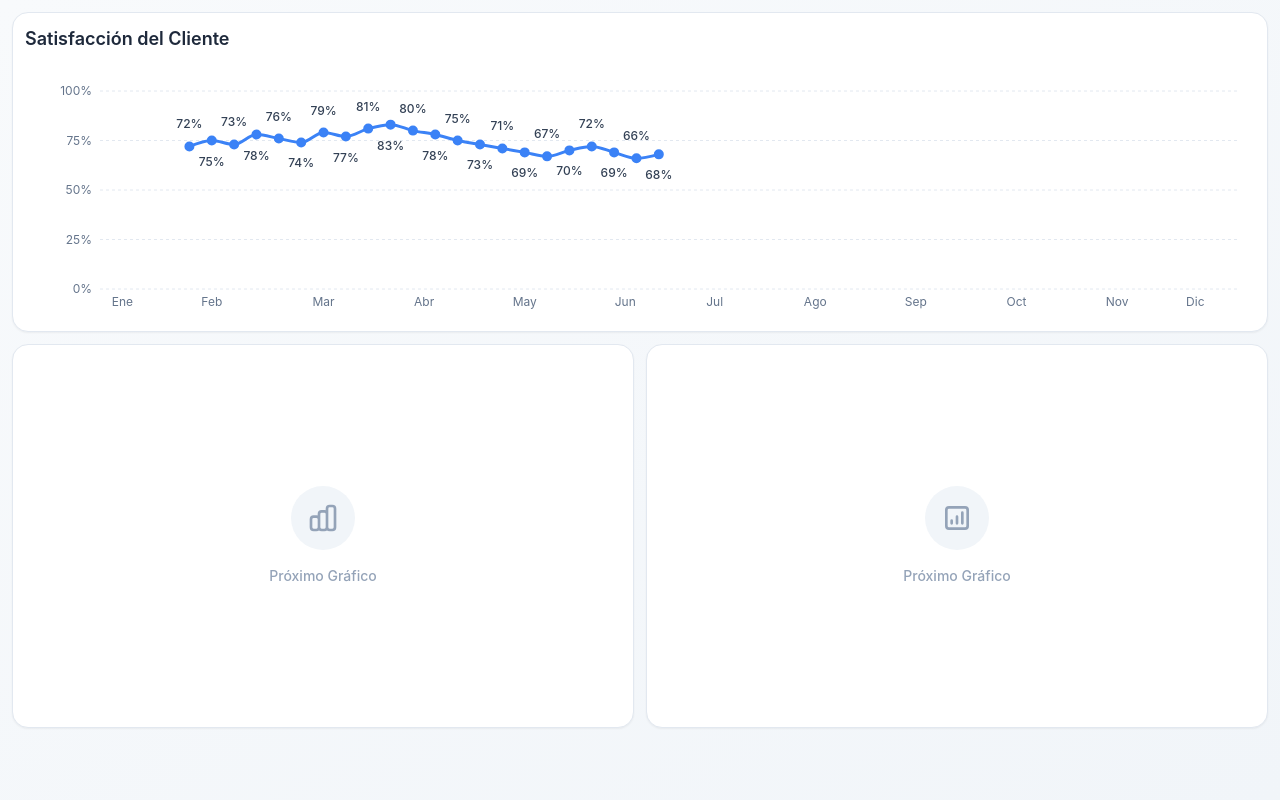
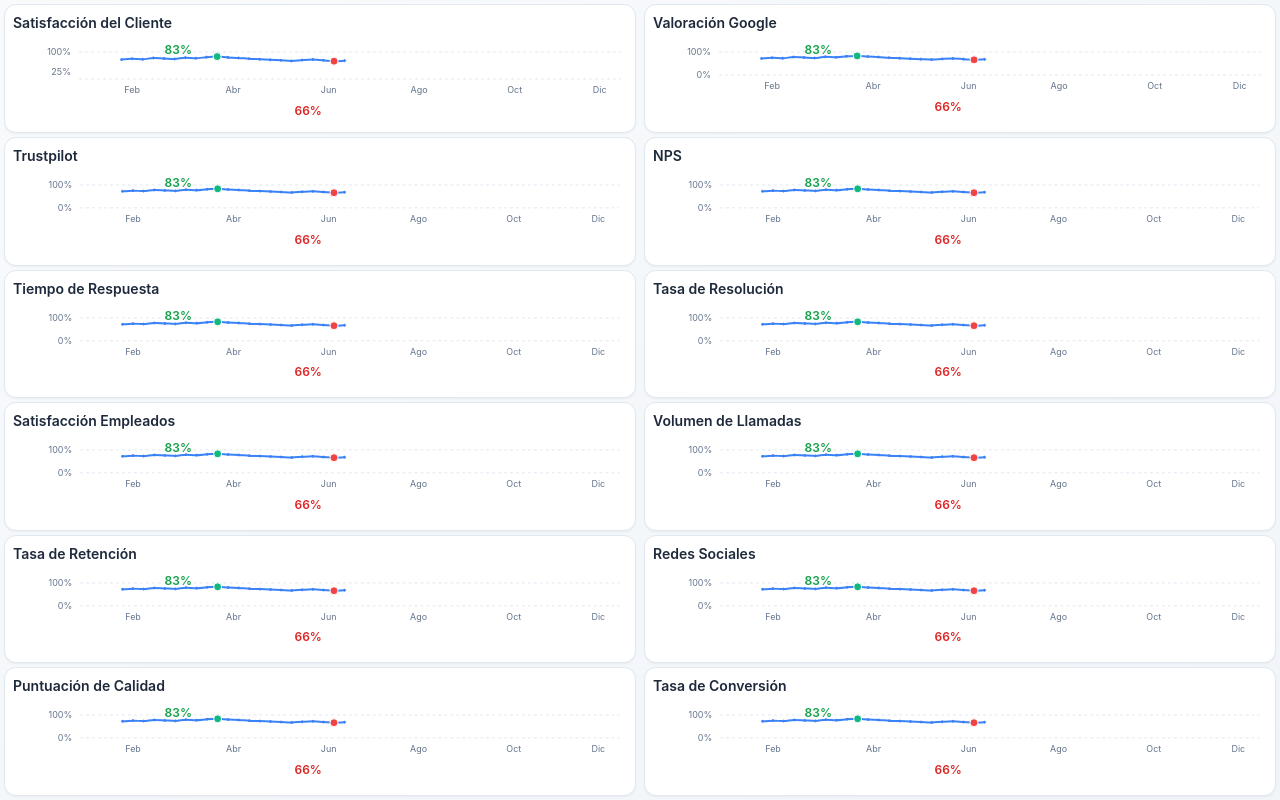
Before and after one commit to joseluisalmendral/customer-satisfaction-dashboard_v2, a React (Create React App) app: page / in a window 1280 px wide. Built offline with nearby package versions, Linux system fonts and the light colour scheme.

Commit message:
tamanio dinamicio hecho

```diff
--- a/src/App.js
+++ b/src/App.js
@@ -1,5 +1,5 @@
 import React from 'react';
-import { LineChart, Line, XAxis, YAxis, CartesianGrid, ResponsiveContainer, LabelList } from 'recharts';
+import { LineChart, Line, XAxis, YAxis, CartesianGrid, ResponsiveContainer, ReferenceDot } from 'recharts';
 
 const Dashboard = () => {
   // Datos ficticios de satisfacción del cliente por semanas
@@ -37,29 +37,11 @@ const Dashboard = () => {
     { week: 26, satisfaction: 68, month: 'Jun' },
   ];
 
-  // Componente personalizado para mostrar las etiquetas de porcentaje alternando posición
-  const CustomLabel = (props) => {
-    const { x, y, value, index } = props;
-    // Alternar posición: arriba del punto (números pares) y abajo del punto (números impares)
-    const yOffset = index % 2 === 0 ? -18 : 25;
-
-    return (
-      <text
-        x={x}
-        y={y + yOffset}
-        textAnchor="middle"
-        className="fill-slate-700 text-xs font-medium"
-      >
-        {value}%
-      </text>
-    );
-  };
-
-  // Mapeo de meses para el eje X
-  const monthPositions = {
-    'Ene': 2, 'Feb': 6, 'Mar': 11, 'Abr': 15.5, 'May': 20, 'Jun': 24.5,
-    'Jul': 28.5, 'Ago': 33, 'Sep': 37.5, 'Oct': 42, 'Nov': 46.5, 'Dic': 50
-  };
+  // Encontrar máximo y mínimo para marcadores
+  const maxValue = Math.max(...satisfactionData.map(d => d.satisfaction));
+  const minValue = Math.min(...satisfactionData.map(d => d.satisfaction));
+  const maxPoint = satisfactionData.find(d => d.satisfaction === maxValue);
+  const minPoint = satisfactionData.find(d => d.satisfaction === minValue);
 
   // Función para formatear el eje X
   const formatXAxisTick = (tickItem) => {
@@ -70,23 +52,26 @@ const Dashboard = () => {
     return index >= 0 ? monthNames[index] : '';
   };
 
+  // Función para crear un gráfico evolutivo compacto
+  const createEvolutiveChart = (title) => {
+    const maxValue = Math.max(...satisfactionData.map(d => d.satisfaction));
+    const minValue = Math.min(...satisfactionData.map(d => d.satisfaction));
+    const maxPoint = satisfactionData.find(d => d.satisfaction === maxValue);
+    const minPoint = satisfactionData.find(d => d.satisfaction === minValue);
+
     return (
-    <div className="min-h-screen bg-gradient-to-br from-slate-50 to-slate-100 p-3">
-      <div className="max-w-7xl mx-auto">
-
-        {/* Gráfico de satisfacción del cliente - 30% de la altura */}
-        <div className="bg-white rounded-2xl shadow-sm border border-slate-200 p-3 h-80">
-          <div className="flex items-center mb-2">
-            <h2 className="text-lg font-semibold text-slate-800">
-              Satisfacción del Cliente
+      <div className="bg-white rounded-xl shadow-sm border border-slate-200 p-2 flex-1">
+        <div className="flex items-center mb-1">
+          <h2 className="text-sm font-semibold text-slate-800">
+            {title}
           </h2>
         </div>
 
-          <div className="h-72">
+        <div className="flex-1 relative" style={{height: 'calc(100% - 28px)'}}>
           <ResponsiveContainer width="100%" height="100%">
             <LineChart
               data={satisfactionData}
-                margin={{ top: 30, right: 15, left: 15, bottom: 30 }}
+              margin={{ top: 15, right: 6, left: 6, bottom: 15 }}
             >
               <CartesianGrid
                 strokeDasharray="3 3"
@@ -99,65 +84,180 @@ const Dashboard = () => {
                 type="number"
                 scale="linear"
                 domain={[1, 52]}
-                  ticks={[2, 6, 11, 15.5, 20, 24.5, 28.5, 33, 37.5, 42, 46.5, 50]}
+                ticks={[6, 15.5, 24.5, 33, 42, 50]}
                 tickFormatter={formatXAxisTick}
                 axisLine={false}
                 tickLine={false}
-                  tick={{ fontSize: 12, fill: '#64748b' }}
+                tick={{ fontSize: 9, fill: '#64748b' }}
               />
               <YAxis
                 domain={[0, 100]}
                 axisLine={false}
                 tickLine={false}
-                  tick={{ fontSize: 12, fill: '#64748b' }}
+                tick={{ fontSize: 9, fill: '#64748b' }}
                 tickFormatter={(value) => `${value}%`}
               />
               <Line
                 type="monotone"
                 dataKey="satisfaction"
                 stroke="#3b82f6"
-                  strokeWidth={3}
-                  dot={{ fill: '#3b82f6', strokeWidth: 2, r: 4 }}
-                  activeDot={{ r: 6, stroke: '#3b82f6', strokeWidth: 2 }}
+                strokeWidth={2}
+                dot={{ fill: '#3b82f6', strokeWidth: 1, r: 1 }}
+                activeDot={{ r: 3, stroke: '#3b82f6', strokeWidth: 2 }}
                 connectNulls={false}
-                >
-                  <LabelList content={CustomLabel} />
-                </Line>
+              />
+              {/* Marcadores dinámicos */}
+              <ReferenceDot
+                x={maxPoint.week}
+                y={maxPoint.satisfaction}
+                r={4}
+                fill="#10b981"
+                stroke="#ffffff"
+                strokeWidth={1}
+              />
+              <ReferenceDot
+                x={minPoint.week}
+                y={minPoint.satisfaction}
+                r={4}
+                fill="#ef4444"
+                stroke="#ffffff"
+                strokeWidth={1}
+              />
             </LineChart>
           </ResponsiveContainer>
+          {/* Etiquetas de porcentajes */}
+          <div className="absolute inset-0 pointer-events-none">
+            <div className="absolute text-xs font-semibold text-green-600"
+                 style={{left: `${(maxPoint.week/52)*100}%`, top: '5px', transform: 'translateX(-50%)'}}>
+              {maxValue}%
+            </div>
+            <div className="absolute text-xs font-semibold text-red-600"
+                 style={{left: `${(minPoint.week/52)*100}%`, bottom: '5px', transform: 'translateX(-50%)'}}>
+              {minValue}%
             </div>
           </div>
+        </div>
+      </div>
+    );
+  };
 
-        {/* Espacio para futuros componentes del dashboard - 70% restante */}
-        <div className="mt-3 flex-1">
-          <div className="grid grid-cols-12 gap-3 h-96">
-            {/* Espacios preparados para nuevos gráficos */}
-            <div className="col-span-6 bg-white rounded-2xl shadow-sm border border-slate-200 p-3">
-              <div className="flex items-center justify-center h-full text-slate-400">
-                <div className="text-center">
-                  <div className="w-16 h-16 bg-slate-100 rounded-full mx-auto mb-4 flex items-center justify-center">
-                    <svg className="w-8 h-8" fill="none" stroke="currentColor" viewBox="0 0 24 24">
-                      <path strokeLinecap="round" strokeLinejoin="round" strokeWidth={2} d="M9 19v-6a2 2 0 00-2-2H5a2 2 0 00-2 2v6a2 2 0 002 2h2a2 2 0 002-2zm0 0V9a2 2 0 012-2h2a2 2 0 012 2v10m-6 0a2 2 0 002 2h2a2 2 0 002-2m0 0V5a2 2 0 012-2h2a2 2 0 012 2v14a2 2 0 01-2 2h-2a2 2 0 01-2-2z" />
-                    </svg>
+  return (
+    <div className="h-screen bg-gradient-to-br from-slate-50 to-slate-100 p-1 flex flex-col">
+      <div className="w-full h-full flex flex-col gap-1">
+
+        {/* Fila 1 */}
+        <div className="grid grid-cols-2 gap-2 flex-1">
+          {/* Satisfacción del Cliente - Gráfico principal */}
+          <div className="bg-white rounded-xl shadow-sm border border-slate-200 p-2 flex flex-col">
+            <div className="flex items-center mb-1">
+              <h2 className="text-sm font-semibold text-slate-800">
+                Satisfacción del Cliente
+              </h2>
             </div>
-                  <p className="text-sm font-medium">Próximo Gráfico</p>
+
+            <div className="flex-1 relative">
+              <ResponsiveContainer width="100%" height="100%">
+                <LineChart
+                  data={satisfactionData}
+                  margin={{ top: 15, right: 6, left: 6, bottom: 15 }}
+                >
+                  <CartesianGrid
+                    strokeDasharray="3 3"
+                    stroke="#e2e8f0"
+                    horizontal={true}
+                    vertical={false}
+                  />
+                  <XAxis
+                    dataKey="week"
+                    type="number"
+                    scale="linear"
+                    domain={[1, 52]}
+                    ticks={[6, 15.5, 24.5, 33, 42, 50]}
+                    tickFormatter={formatXAxisTick}
+                    axisLine={false}
+                    tickLine={false}
+                    tick={{ fontSize: 9, fill: '#64748b' }}
+                  />
+                  <YAxis
+                    domain={[0, 100]}
+                    axisLine={false}
+                    tickLine={false}
+                    tick={{ fontSize: 9, fill: '#64748b' }}
+                    tickFormatter={(value) => `${value}%`}
+                  />
+                  <Line
+                    type="monotone"
+                    dataKey="satisfaction"
+                    stroke="#3b82f6"
+                    strokeWidth={2}
+                    dot={{ fill: '#3b82f6', strokeWidth: 1, r: 1 }}
+                    activeDot={{ r: 3, stroke: '#3b82f6', strokeWidth: 2 }}
+                    connectNulls={false}
+                  />
+                  {/* Marcadores */}
+                  <ReferenceDot
+                    x={maxPoint.week}
+                    y={maxPoint.satisfaction}
+                    r={4}
+                    fill="#10b981"
+                    stroke="#ffffff"
+                    strokeWidth={1}
+                  />
+                  <ReferenceDot
+                    x={minPoint.week}
+                    y={minPoint.satisfaction}
+                    r={4}
+                    fill="#ef4444"
+                    stroke="#ffffff"
+                    strokeWidth={1}
+                  />
+                </LineChart>
+              </ResponsiveContainer>
+              {/* Etiquetas de porcentajes */}
+              <div className="absolute inset-0 pointer-events-none">
+                <div className="absolute text-xs font-semibold text-green-600"
+                     style={{left: `${(maxPoint.week/52)*100}%`, top: '5px', transform: 'translateX(-50%)'}}>
+                  {maxValue}%
+                </div>
+                <div className="absolute text-xs font-semibold text-red-600"
+                     style={{left: `${(minPoint.week/52)*100}%`, bottom: '5px', transform: 'translateX(-50%)'}}>
+                  {minValue}%
+                </div>
               </div>
             </div>
           </div>
 
-            <div className="col-span-6 bg-white rounded-2xl shadow-sm border border-slate-200 p-3">
-              <div className="flex items-center justify-center h-full text-slate-400">
-                <div className="text-center">
-                  <div className="w-16 h-16 bg-slate-100 rounded-full mx-auto mb-4 flex items-center justify-center">
-                    <svg className="w-8 h-8" fill="none" stroke="currentColor" viewBox="0 0 24 24">
-                      <path strokeLinecap="round" strokeLinejoin="round" strokeWidth={2} d="M16 8v8m-4-5v5m-4-2v2m-2 4h12a2 2 0 002-2V6a2 2 0 00-2-2H6a2 2 0 00-2 2v12a2 2 0 002 2z" />
-                    </svg>
+          {createEvolutiveChart("Valoración Google")}
         </div>
-                  <p className="text-sm font-medium">Próximo Gráfico</p>
+
+        {/* Fila 2 */}
+        <div className="grid grid-cols-2 gap-2 flex-1">
+          {createEvolutiveChart("Trustpilot")}
+          {createEvolutiveChart("NPS")}
         </div>
+
+        {/* Fila 3 */}
+        <div className="grid grid-cols-2 gap-2 flex-1">
+          {createEvolutiveChart("Tiempo de Respuesta")}
+          {createEvolutiveChart("Tasa de Resolución")}
         </div>
+
+        {/* Fila 4 */}
+        <div className="grid grid-cols-2 gap-2 flex-1">
+          {createEvolutiveChart("Satisfacción Empleados")}
+          {createEvolutiveChart("Volumen de Llamadas")}
         </div>
+
+        {/* Fila 5 */}
+        <div className="grid grid-cols-2 gap-2 flex-1">
+          {createEvolutiveChart("Tasa de Retención")}
+          {createEvolutiveChart("Redes Sociales")}
         </div>
+
+        {/* Fila 6 */}
+        <div className="grid grid-cols-2 gap-2 flex-1">
+          {createEvolutiveChart("Puntuación de Calidad")}
+          {createEvolutiveChart("Tasa de Conversión")}
         </div>
 
       </div>
```
Lines whose indentation alone changed are shown as unchanged.
